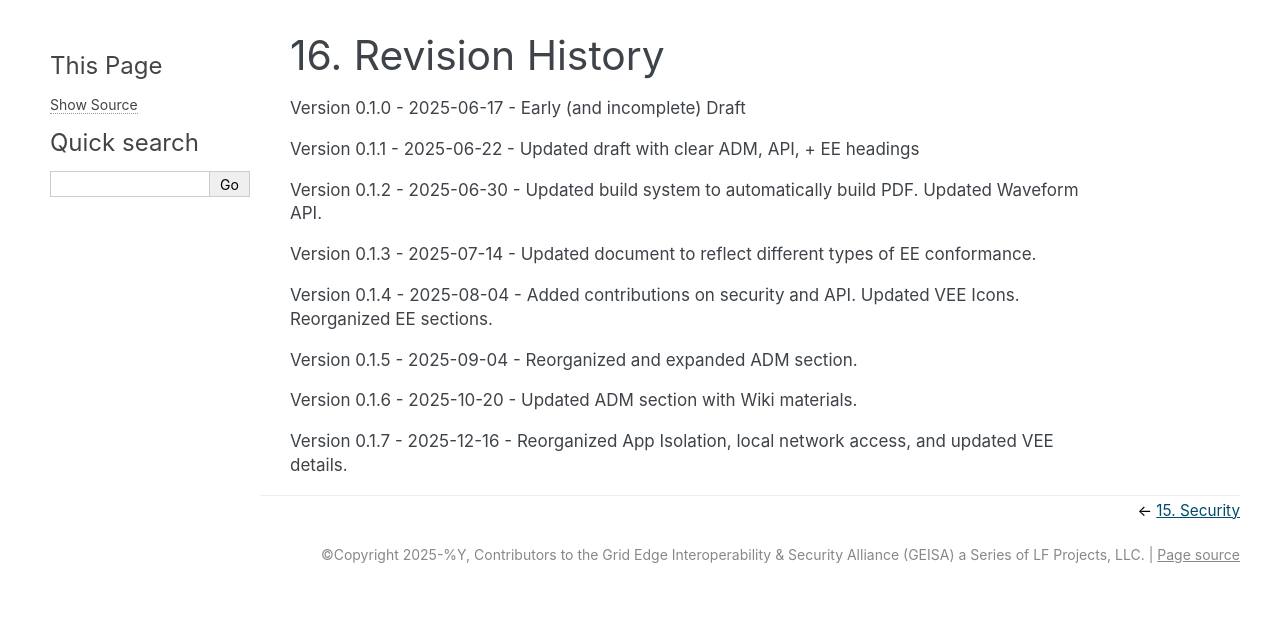
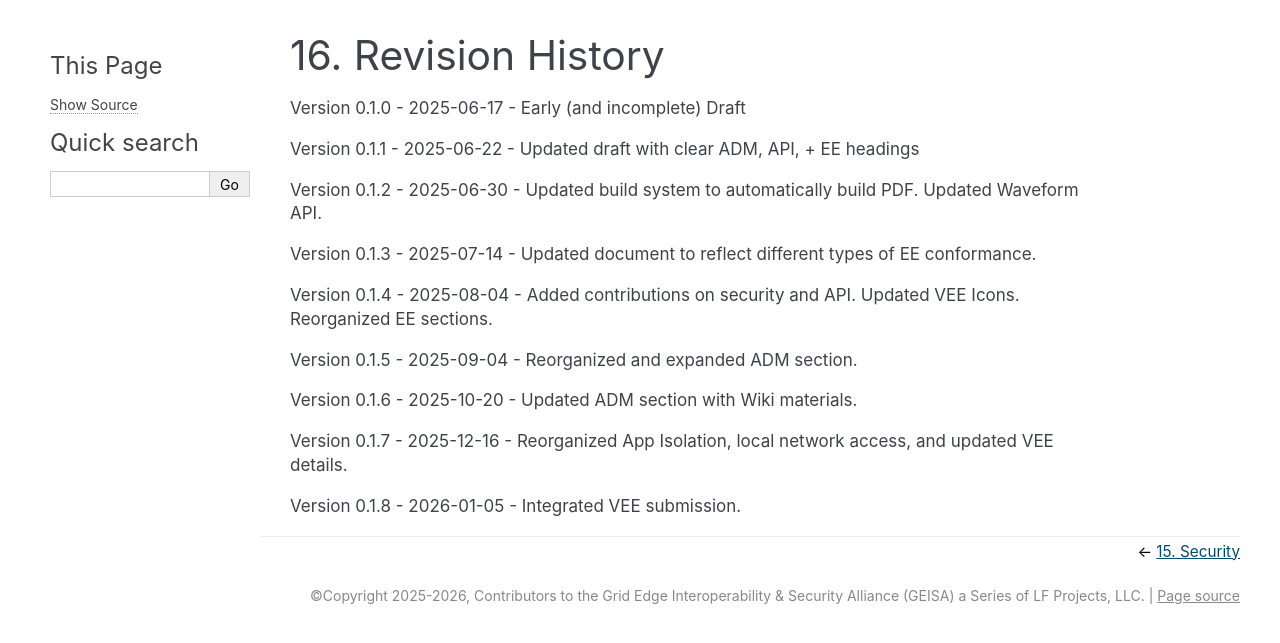
Before and after one commit to geisa/specification, a Sphinx documentation site: the page built from source/revision-history.rst, in a window 1280 px wide. Shown: the top 643 px of the page. Built offline with Sphinx 7.4.7, drawn with Linux system fonts in a browser that asks for light colours; the version number could not be read and is left out.

Commit message:
Formatting updates, revision-history update, typo corrections.

```diff
--- a/source/conf.py
+++ b/source/conf.py
@@ -24,7 +24,7 @@ def geisa_get_release() -> str:
     return release
 
 project = 'GEISA Specification'
-copyright = 'Copyright 2025-%Y, Contributors to the Grid Edge Interoperability & Security Alliance (GEISA) a Series of LF Projects, LLC'
+copyright = 'Copyright 2025-2026, Contributors to the Grid Edge Interoperability & Security Alliance (GEISA) a Series of LF Projects, LLC'
 author = 'Contributors to GEISA'
 release = geisa_get_release()
 html_title = 'GEISA Specification'
@@ -159,11 +159,14 @@ html_theme_options = {
 latex_logo = 'images/geisa-print-logo.png'
 latex_additional_files = ['latex/sphinxlatexstylepage.sty']
 latex_elements = {
+        'pointsize': '12pt',
         'extraclassoptions': 'openany',
         'figure_align': 'H',
+
         'preamble': r'''
 \righthyphenmin=62
 \lefthyphenmin=62
+\protected\def\sphinxstyletheadfamily{\footnotesize}
 \usepackage[activate={true,nocompatibility},final,tracking=true,kerning=true,spacing=true,factor=1100,stretch=10,shrink=10]{microtype}
 % activate={true,nocompatibility} - activate protrusion and expansion
 % final - enable microtype; use "draft" to disable
@@ -171,4 +174,5 @@ latex_elements = {
 % factor=1100 - add 10% to the protrusion amount (default is 1000)
 % stretch=10, shrink=10 - reduce stretchability/shrinkability (default is 20/20)
 ''',
+        'fncychap': r'\usepackage[Bjornstrup]{fncychap}',
 }
--- a/source/lee/file-layout.rst
+++ b/source/lee/file-layout.rst
@@ -132,7 +132,7 @@ GEISA implementations SHOULD construct a container filesystem using Linux
 - a ``lower`` directory with the Application-specific binaries, libraries, and other files provided by the Application vendor
 - a ``lower`` containing generated files including the configuration files in
   ``/etc/geisa``. *Note: ``/etc/geisa`` could also placed by the platform in the
-upper filesystem instead, though this would make it mutable.*
+  upper filesystem instead, though this would make it mutable.*
 - an ``upper`` containing generated files including the configuration files in
   ``/etc/geisa`` as well as any unix domain sockets for communication.
 
--- a/source/license.rst
+++ b/source/license.rst
@@ -11,7 +11,7 @@ License
 The |GEISA| specification is licensed under the
 Community Specification License
 (https://github.com/CommunitySpecification/Community_Specification/blob/main/1._Community_Specification_License-v1.md).
-This license governs all contributions, including, but not limited too, copyright and patent rights.
+This license governs all contributions, including, but not limited to, copyright and patent rights.
 
 For convenience, the Community Specification License is provided below, in its entirety.
 Within this specification, the "Working Group" referenced in the license below is the
--- a/source/revision-history.rst
+++ b/source/revision-history.rst
@@ -1,6 +1,6 @@
 
 ..
-  Copyright 2025, Contributors to the Grid Edge Interoperability & Security Alliance (GEISA) a Series of LF Projects, LLC
+  Copyright 2026, Contributors to the Grid Edge Interoperability & Security Alliance (GEISA) a Series of LF Projects, LLC
   This file is licensed under the Community Specification License 1.0 available at:
   https://github.com/geisa/specification/blob/main/LICENSE.md or
   https://github.com/CommunitySpecification/Community_Specification/blob/main/1._Community_Specification_License-v1.md
@@ -23,3 +23,5 @@ Version 0.1.5 - 2025-09-04 - Reorganized and expanded ADM section.
 Version 0.1.6 - 2025-10-20 - Updated ADM section with Wiki materials.
 
 Version 0.1.7 - 2025-12-16 - Reorganized App Isolation, local network access, and updated VEE details.
+
+Version 0.1.8 - 2026-01-05 - Integrated VEE submission.
```
Also changed, not shown: 1 other file.
